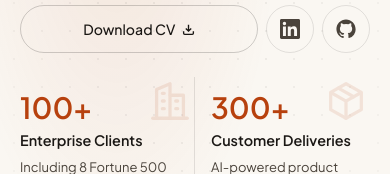
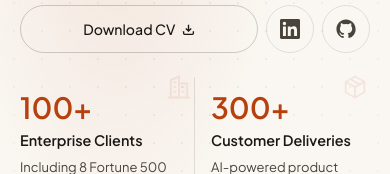
Before and after one commit to hpenacho/portfolio-website, a Next.js app: page / in a window 390 px wide. Shown: the part 627-801 px from the top of the page. Built offline with nearby package versions, Linux system fonts and the light colour scheme.

Commit message:
Reposition metric watermarks to avoid text overlap

```diff
--- a/styles/Hero.module.css
+++ b/styles/Hero.module.css
@@ -304,12 +304,12 @@
 
 .metricWatermark {
   position: absolute;
-  top: 0;
+  top: -0.55rem;
   right: 0.1rem;
   z-index: 0;
   display: block;
-  width: 72px;
-  height: 72px;
+  width: 48px;
+  height: 48px;
   color: var(--gold);
   opacity: 0.14;
   pointer-events: none;
@@ -615,10 +615,10 @@
   }
 
   .metricWatermark {
-    top: 0.05rem;
+    top: -0.25rem;
     right: 0.05rem;
-    width: 46px;
-    height: 46px;
+    width: 36px;
+    height: 36px;
     opacity: 0.11;
   }
 
@@ -650,6 +650,14 @@
   }
 }
 
+@media (max-width: 420px) {
+  .metricWatermark {
+    width: 28px;
+    height: 28px;
+    opacity: 0.09;
+  }
+}
+
 @media (max-width: 340px) {
   .availBadge {
     white-space: normal;
```
